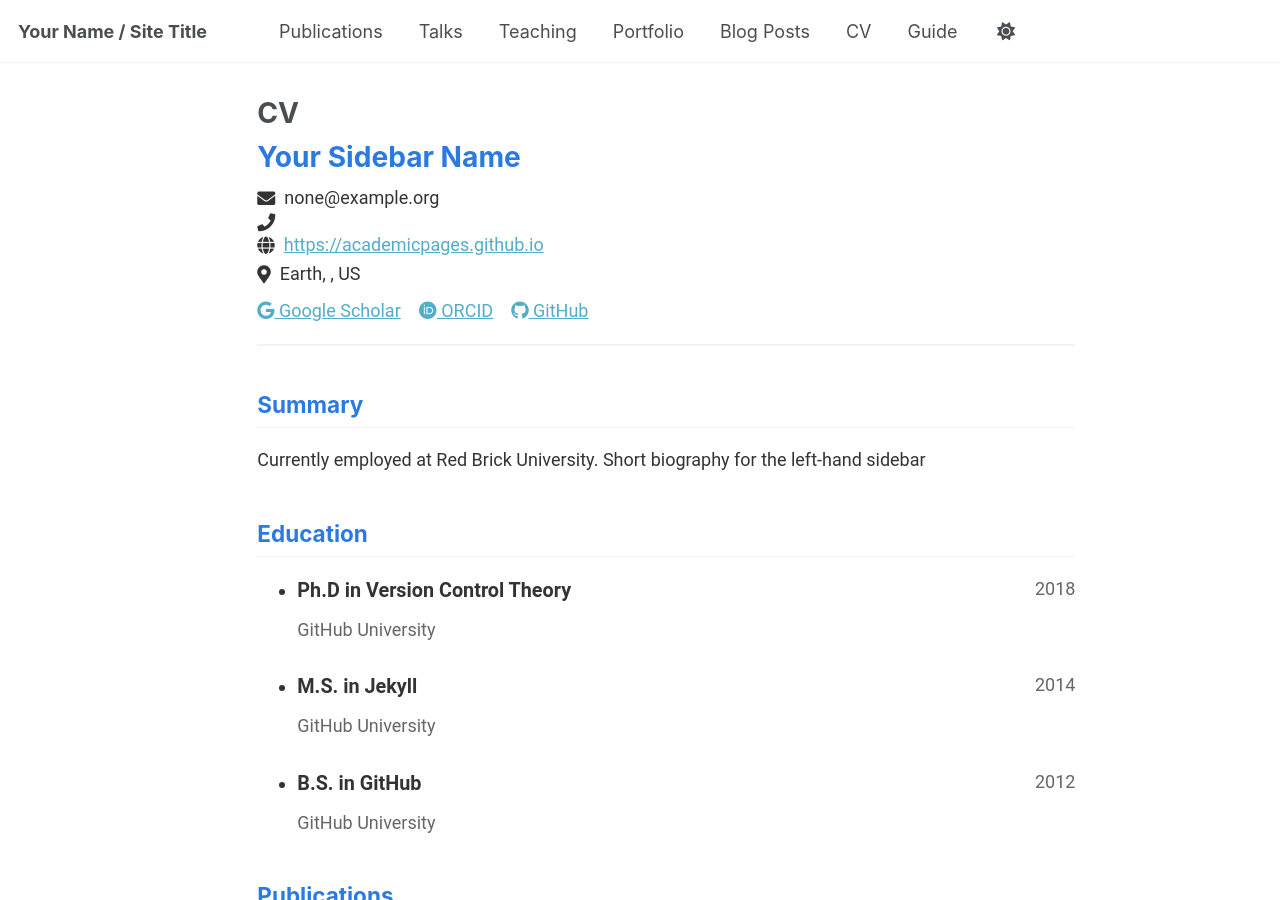
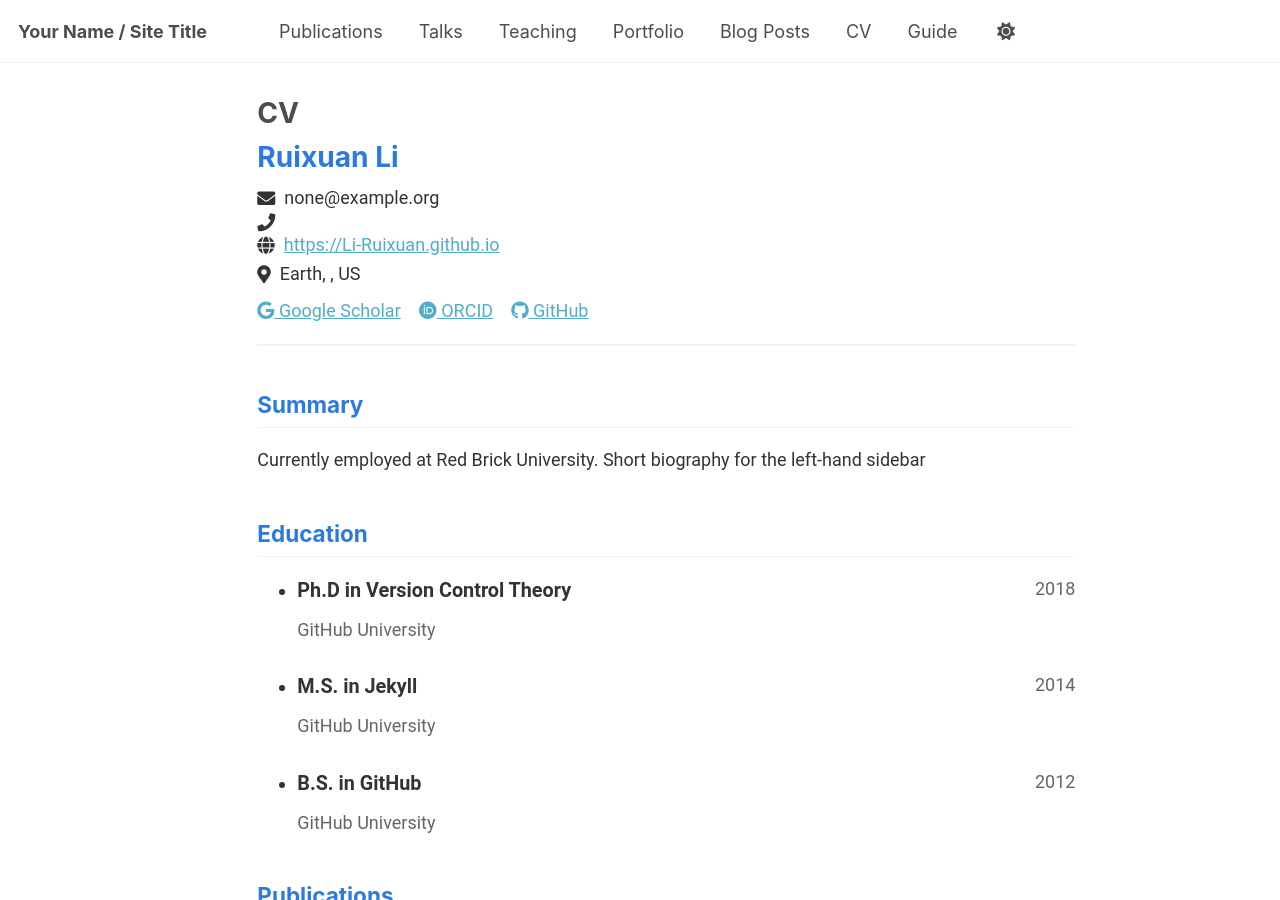
Before and after one commit to Li-Ruixuan/Li-Ruixuan.github.io, a Jekyll site: the page built from _pages/cv-json.md, in a window 1280 px wide and 900 px high. Built offline with Jekyll 4.4.1, drawn with Linux system fonts in a browser that asks for light colours.

Commit message:
Update cv.json

```diff
--- a/_data/cv.json
+++ b/_data/cv.json
@@ -1,9 +1,9 @@
 {
   "basics": {
-    "name": "Your Sidebar Name",
+    "name": "Ruixuan Li",
     "email": "none@example.org",
     "phone": "",
-    "website": "https://academicpages.github.io",
+    "website": "https://Li-Ruixuan.github.io",
     "summary": "Currently employed at Red Brick University. Short biography for the left-hand sidebar",
     "location": {
       "address": "",
```
